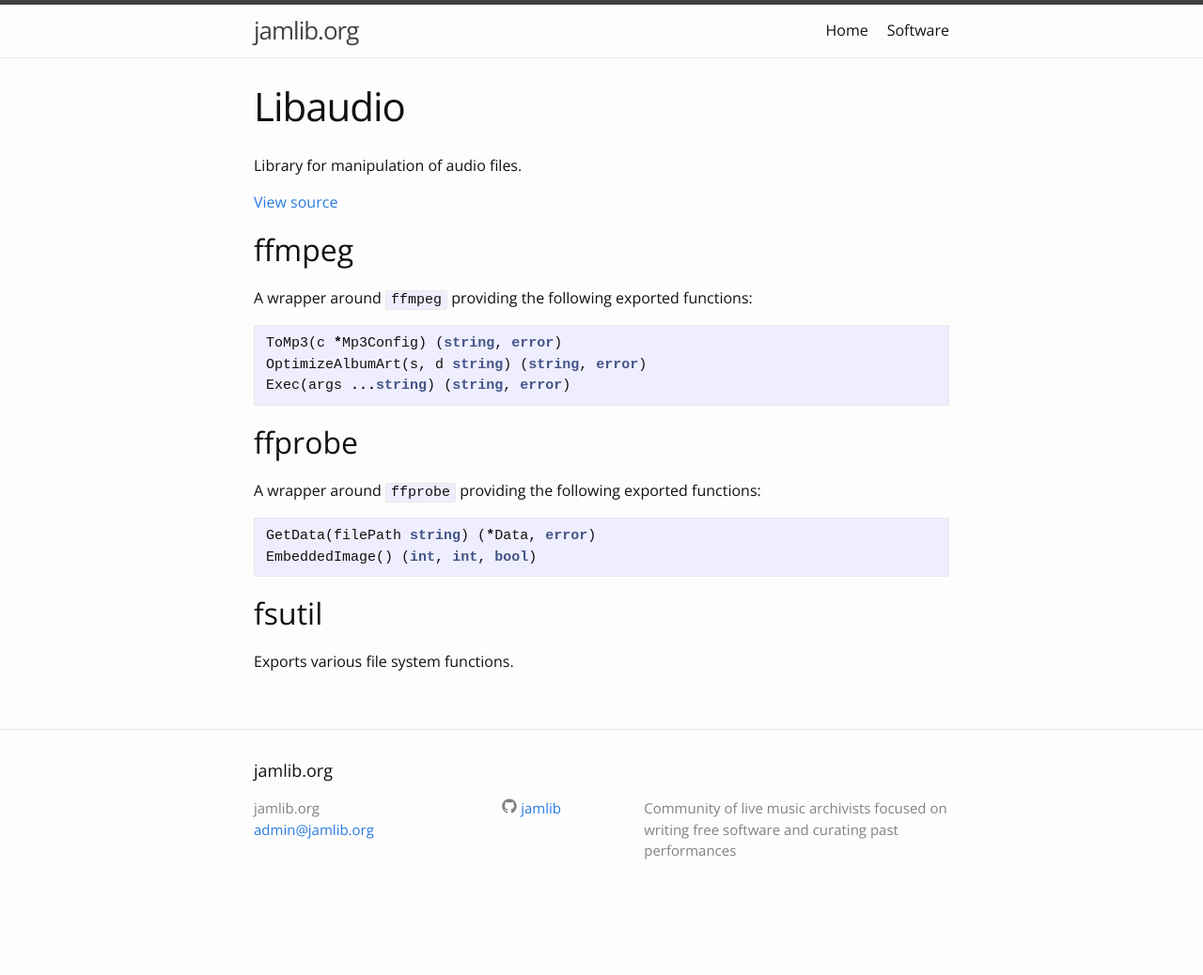
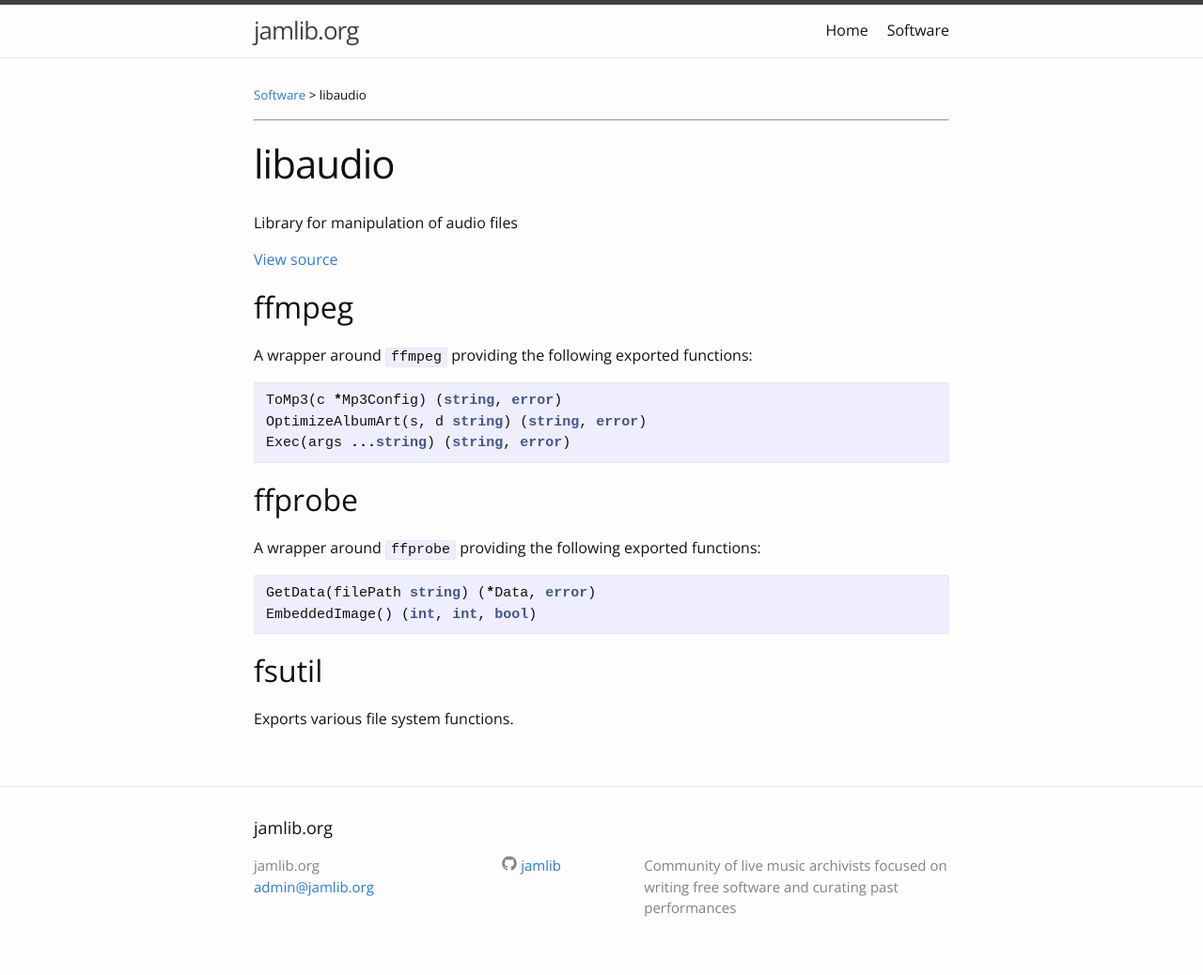
Before and after one commit to jamsetjimmy/jamlib.org, a Jekyll site: the page built from _software/libaudio.md, in a window 1280 px wide. Shown: the whole page at 94% size. Built offline with Jekyll 4.4.1, drawn with Linux system fonts in a browser that asks for light colours; before the commit the page ends 977 px from its top, so only the background shows below that.

Commit message:
software: create layout & each frontmatter

```diff
--- /dev/null
+++ b/_layouts/software.html
@@ -0,0 +1,18 @@
+---
+layout: default
+---
+<article class="post">
+
+  <header class="post-header">
+  	<p style="font-size: smaller"><a href="{{ "/software" | relative_url }}">Software</a> > {{ page.title }}</p>
+    <hr><br>
+    <h1 class="post-title">{{ page.title | escape }}</h1>
+  </header>
+
+  <div class="post-content">
+  	<p>{{ page.desc }}</p>
+  	<p><a href="{{ page.src }}" title="View source for {{ page.title }}" target="_blank">View source</a></p>
+    {{ content }}
+  </div>
+
+</article>
--- a/_software/libaudio.md
+++ b/_software/libaudio.md
@@ -1,10 +1,9 @@
 ---
-layout: page
+layout: software
+title: libaudio
+desc: "Library for manipulation of audio files"
+src: https://github.com/jamlib/libaudio
 ---
-
-Library for manipulation of audio files.
-
-[View source](https://github.com/jamlib/libaudio "View source code for libaudio"){: target="_blank"}
 
 ## ffmpeg
 
```
Also changed, not shown: _software/audioc.md (added, +6 -0 lines), _software/ssync.md (added, +6 -0 lines), _software/tia-audio.md (added, +6 -0 lines).
